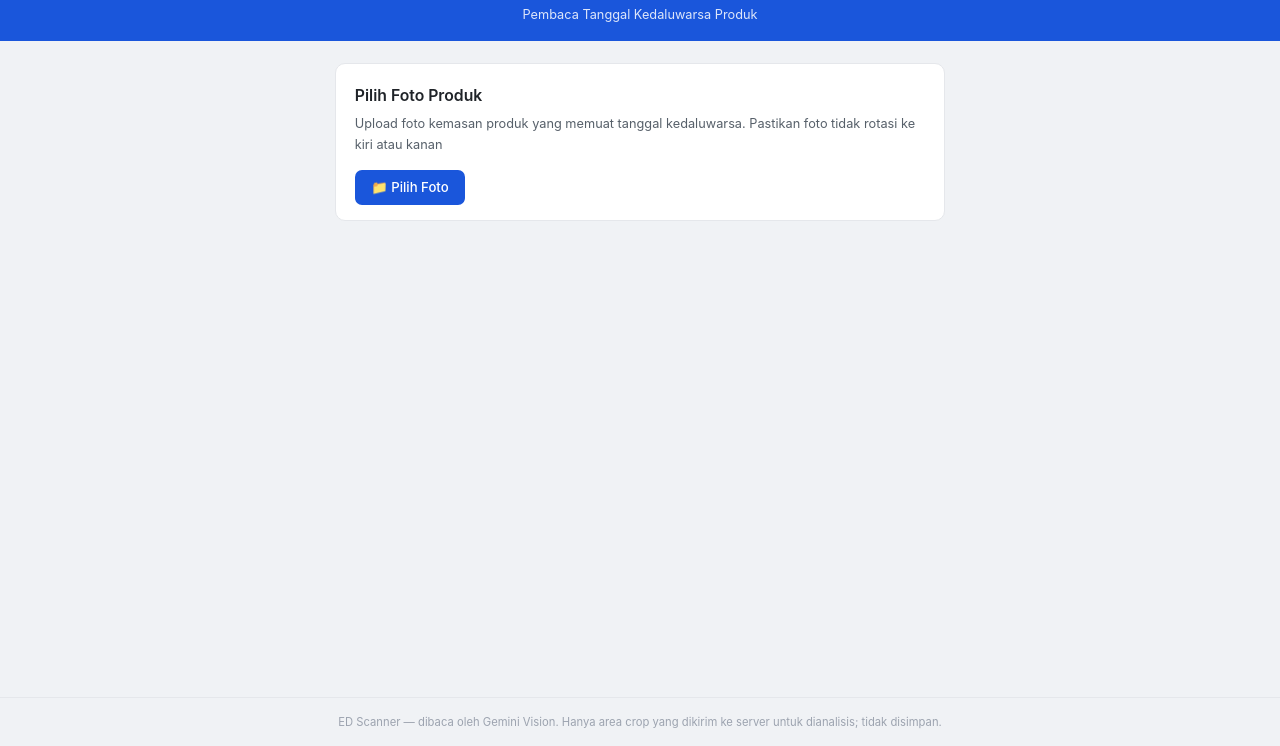
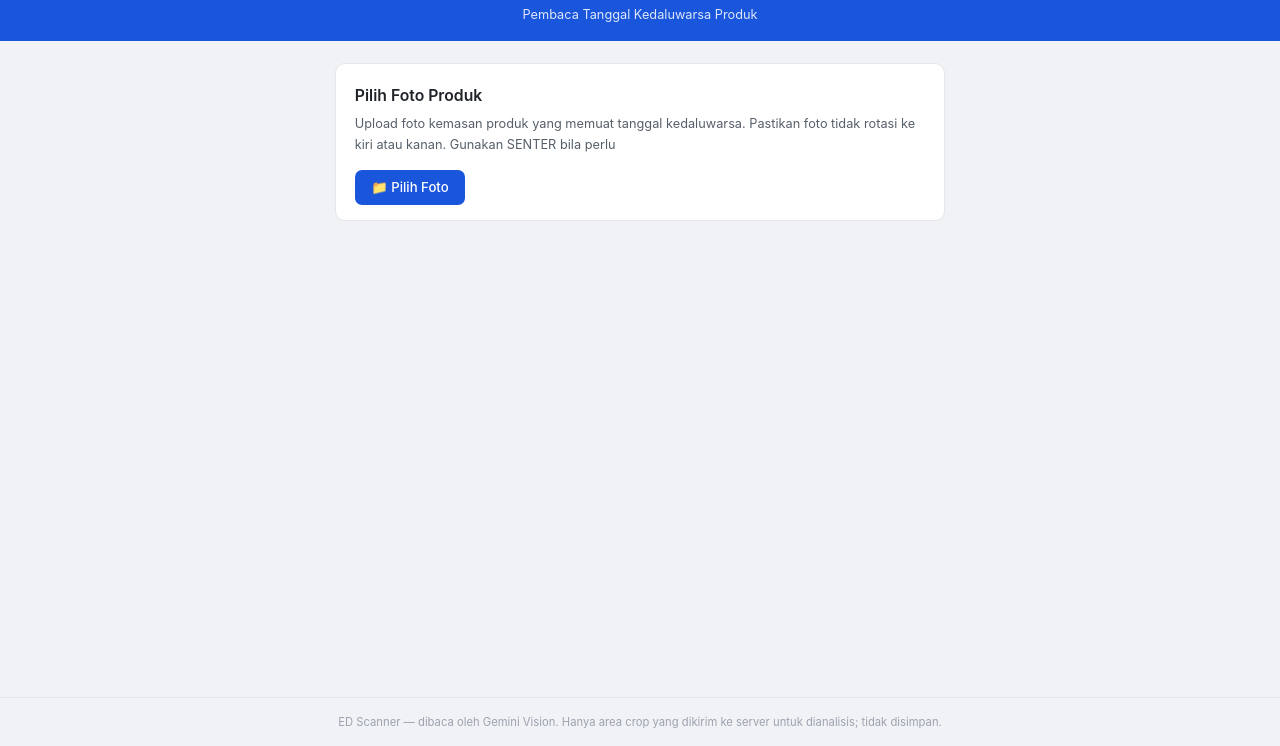
Before and after one commit to tiara259/Expiry_Checker-2, a plain HTML site: page index.html in a window 1280 px wide. Shown: the part 54-800 px from the top of the page. Drawn offline with Linux system fonts and the light colour scheme.

Commit message:
Update index.html

```diff
--- a/index.html
+++ b/index.html
@@ -19,7 +19,7 @@
     <section id="upload-section">
       <div class="card">
         <h2>Pilih Foto Produk</h2>
-        <p class="hint">Upload foto kemasan produk yang memuat tanggal kedaluwarsa. Pastikan foto tidak rotasi ke kiri atau kanan</p>
+        <p class="hint">Upload foto kemasan produk yang memuat tanggal kedaluwarsa. Pastikan foto tidak rotasi ke kiri atau kanan. Gunakan SENTER bila perlu</p>
         <label id="upload-label" for="file-input" class="btn btn-primary btn-upload">
           📁 Pilih Foto
         </label>
```
